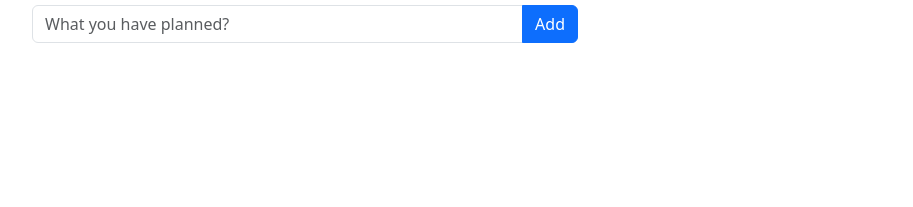
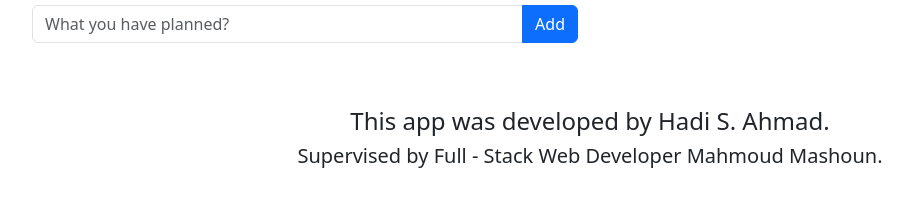
Before and after one commit to Hadi-SayedAhmad/Hadi-SayedAhmad.github.io, a plain HTML site: page index.html in a window 1280 px wide. Shown: the part 145-352 px from the top of the page, without its empty margins (50-963 px from the left). Drawn offline with nearby package versions, Linux system fonts and the light colour scheme.

Commit message:
CRUD v1.1

```diff
--- a/index.html
+++ b/index.html
@@ -35,6 +35,15 @@
         <div class="row">
             <div class="col-12 col-4">
                 <div class="task my-3"></div>
+            </div>
+        </div>
+
+        <div class="row">
+            <div class="col-12 col-4">
+                <div class="d-flex flex-column justify-content-center align-items-center my-5">
+                    <h4>This app was developed by Hadi S. Ahmad.</h4>
+                    <h5>Supervised by Full - Stack Web Developer Mahmoud Mashoun.</h5>
+                </div>
             </div>
         </div>
 
@@ -271,6 +280,8 @@
                 doneBtn.textContent = "Done";
                 doneBtn.classList.add('btn', 'btn-success');
                 btnDiv.appendChild(doneBtn);
+                doneBtn.addEventListener('click', taskDone);
+
 
                 modal.remove();
 
@@ -301,6 +312,7 @@
             }
 
 
+
             if (task.iscompleted === true) {
 
                 GparentDiv.classList.remove("'bg-primary'");
@@ -308,7 +320,7 @@
 
 
                 GparentDiv.innerHTML =
-                    '<strong style="color: yellow;">COMPLETED TASK! Note that this task will be removed when you refresh the web page.</strong> ' +
+                    '<strong style="color: yellow;">COMPLETED TASK! <br> Note that this task will be removed when you refresh the web page, or when you exit the app.</strong> ' +
                     '<br>' +
                     '<strong>Name:</strong> ' +
                     task.user +
```
